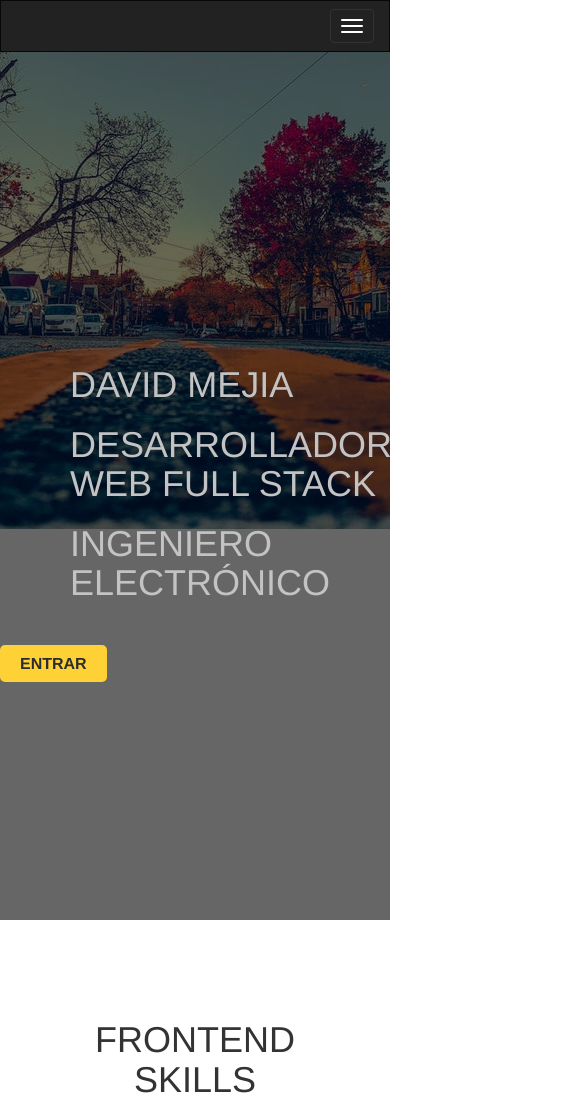
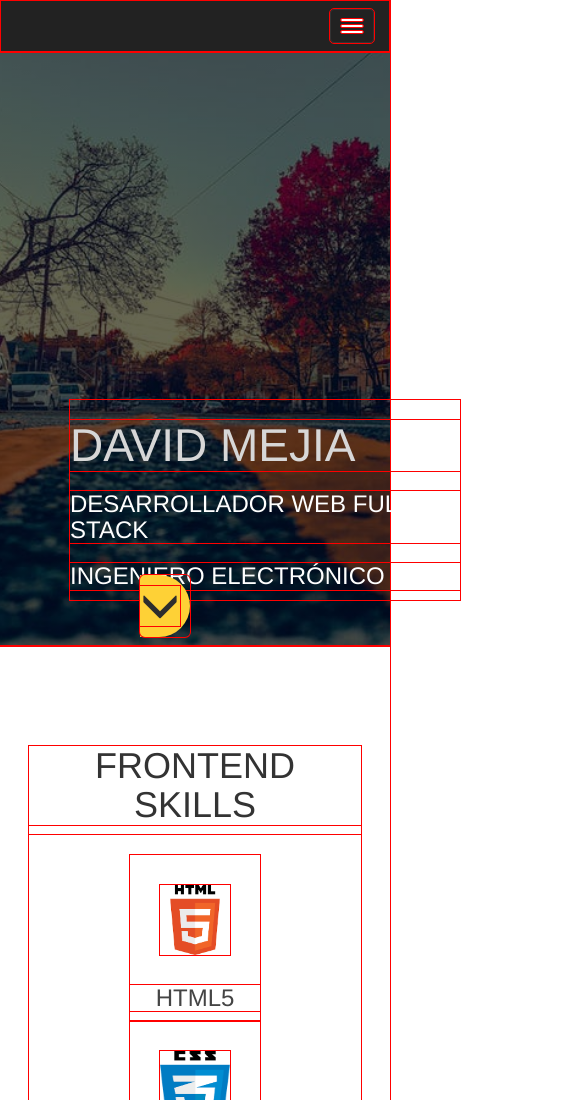
Before and after one commit to DavidMejia025/David-Mejia-Portafolio, a plain HTML site: page index.html in a window 390 px wide. Shown: the top 1100 px of the page, 585 px wide, since content can reach past the window. Drawn offline with nearby package versions, Linux system fonts and the light colour scheme.

Commit message:
re design of the enter button and start with mp responsive

```diff
--- a/css/style.css
+++ b/css/style.css
@@ -1,7 +1,7 @@
 
 *{box-sizing: border-box}
 
-/* * {
+ * {
  outline: 1px solid red;
 }*/
 
@@ -9,7 +9,6 @@ body {
   font-family: 'Roboto', sans-serif;
   font-size: 18px;
   line-height: 1;
-  background-color:red;
 }
 
 h1,
@@ -21,6 +20,7 @@ h4{
   width: 200;
 }
 
+/* Responsive pc screen */
   .home-wrapper{
     background-attachment: fixed;
     background: linear-gradient( rgba(0, 0, 0, 0.6), rgba(0, 0, 0, 0.6) ) ,  url('../images/road2.jpeg') no-repeat center top;
@@ -87,13 +87,14 @@ header nav a.active {
     border-color: red;
     border-width: 5px;
     position: relative;
-  top:145px;
+    top: 200px;
     left:70px;
   }
 
   .name h1{
     text-align: left;
-  color: rgb(195,195,195);
+    color: rgb(215,215,215);
+    font-size:46px;
   }
 
   #home .button{
@@ -102,12 +103,99 @@ header nav a.active {
     text-decoration:none;
     background-color: #fed136;
     color: rgb(45,45,45);
-  padding: 10px 20px 10px 20px;
-  border-radius:5px;
+    padding: 35px 10px 10px 10px;
+    border-radius:50px;
     text-align: center;
     margin-left: 0px;
     position:relative ;
     top: 185px;
+    left:140px;
+  }
+  .glyphicon{
+    font-size: 40px;
+  }
+
+/*mobile screen */
+@media (max-width: 1200px) {
+  .home-wrapper{
+    background-attachment: fixed;
+    background: linear-gradient( rgba(0, 0, 0, 0.6), rgba(0, 0, 0, 0.6) ) ,  url('../images/road2.jpeg') no-repeat center top;
+    background-size: cover;
+    color:white;
+    width: 100%;
+    height: auto;
+  }
+
+
+  header nav {
+    background-color: #222222;
+    position: fixed; /* Set the navbar to fixed position */
+    top: 0; /* Position the navbar at the top of the page */
+    width: 100%; /* Full width */
+  }
+  .navbar.navbar-inverse{
+    position:fixed;
+  }
+  header nav a{
+    float: right;
+    display: inline-block;
+    padding: 10px 0px;
+    margin:0 10px;
+    background-color: #222222;
+    color: #aaa;
+    text-align: right;
+    font-size: 18px;
+    text-decoration: none;
+
+  }
+
+  header nav a:hover{
+    background-color: #111111f;
+    color:#ffdd11;
+  }
+
+  header nav a.active {
+    background-color: #fed136;
+    color: black;
+  }
+
+  #home {
+    padding:200px 0px 200px;
+  }
+
+  .name{
+    display:inline-block;
+    color: white;
+    border-color: red;
+    border-width: 5px;
+    position: relative;
+    top: 200px;
+    left:70px;
+  }
+
+  .name h1{
+    text-align: left;
+    color: rgb(215,215,215);
+    font-size:46px;
+  }
+
+  #home .button{
+    font-size:16px;
+    font-weight: bold;
+    text-decoration:none;
+    background-color: #fed136;
+    color: rgb(45,45,45);
+    padding: 35px 10px 10px 10px;
+    border-radius:50px;
+    text-align: center;
+    margin-left: 0px;
+    position:relative ;
+    top: 185px;
+    left:140px;
+  }
+  .glyphicon{
+    font-size: 40px;
+  }
 }
 
 /*----------------------Skills----------------------------------*/
--- a/index.html
+++ b/index.html
@@ -44,10 +44,12 @@
         <section id="home">
                 <div class="name">
                     <h1> DAVID MEJIA</h1>
-                    <h1> DESARROLLADOR WEB FULL STACK </h1>
-                    <h1> INGENIERO ELECTRÓNICO</h1>
+                    <h3> DESARROLLADOR WEB FULL STACK </h3>
+                    <h3> INGENIERO ELECTRÓNICO</h3>
                 </div>
-                <a  class="button" href="#skills"> ENTRAR </a>
+                <a  class="button" href="#skills"> <span class="glyphicon glyphicon-menu-down"></span>  </a>
+
+
         </section>
     </div>
 
```
Lines whose indentation alone changed are shown as unchanged.
